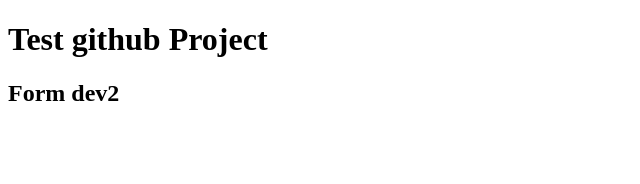
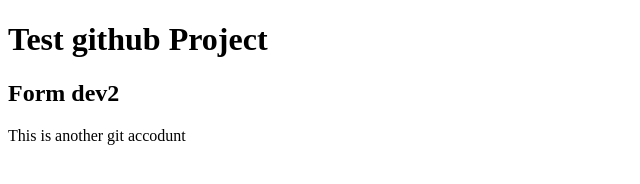
Before and after one commit to jir123/test-github, a plain HTML site: page index.html in a window 1280 px wide. Shown: the whole page, without its empty margins (0-640 px from the left). Drawn offline with Linux system fonts and the light colour scheme.

Commit message:
add new key

```diff
--- a/index.html
+++ b/index.html
@@ -9,5 +9,6 @@
 <body>
     <h1>Test github Project</h1>
     <h2>Form dev2</h2>
+    <p>This is another git accodunt</p>
 </body>
 </html>
```
